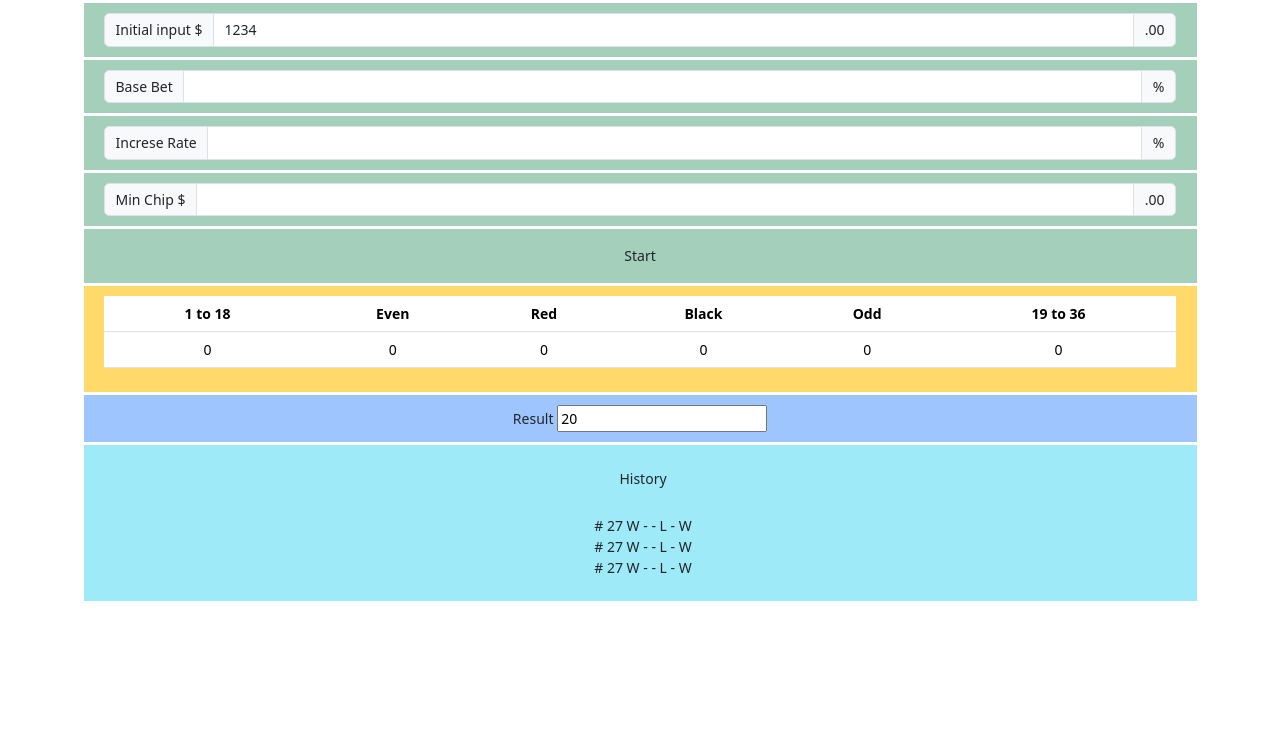
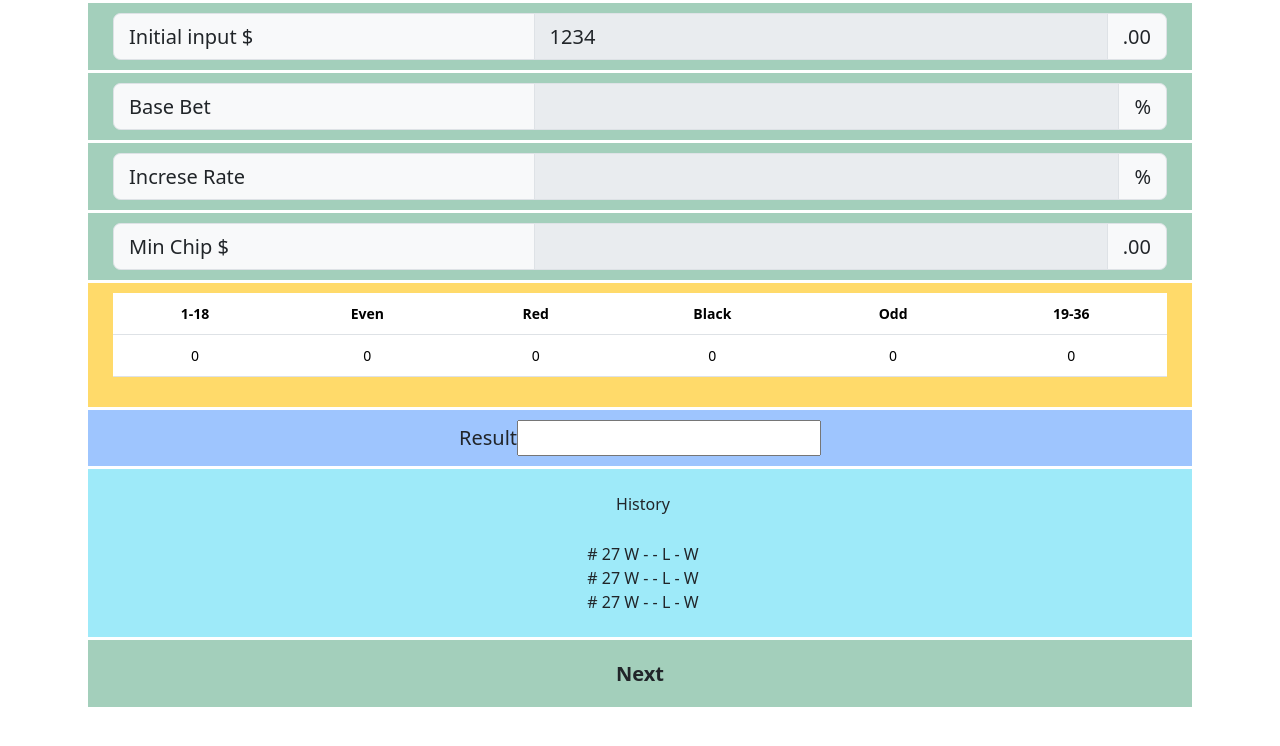
Before and after one commit to fotouhifar/noRolette, a plain HTML site: page index.html in a window 1280 px wide. Both pictures are taken after a click on the button "Start". Drawn offline with nearby package versions, Linux system fonts and the light colour scheme.

Commit message:
Initial game number added

```diff
--- a/index.html
+++ b/index.html
@@ -17,7 +17,7 @@
 	<div class="container text-center">
 		<div class="row" id="row1">
 			<div class="input-group">
-				<span class="input-group-text">Initial input $</span>
+				<span class="input-group-text igtleft">Initial input $</span>
 				<input type="number" class="form-control" id="initialInput" aria-label="Amount (to the nearest dollar)" value="1234">
 				<span class="input-group-text">.00</span>
 			</div>
@@ -25,7 +25,7 @@
 
 		<div class="row" id="row2">
 			<div class="input-group">
-				<span class="input-group-text">Base Bet</span>
+				<span class="input-group-text igtleft">Base Bet</span>
 				<input type="number" class="form-control" id="baseBet" aria-label="Amount (to the nearest dollar)">
 				<span class="input-group-text">%</span>
 			</div>
@@ -33,7 +33,7 @@
 
 		<div class="row" id="row3">
 			<div class="input-group">
-				<span class="input-group-text">Increse Rate</span>
+				<span class="input-group-text igtleft">Increse Rate</span>
 				<input type="number" class="form-control" id="increseRate" aria-label="Amount (to the nearest dollar)">
 				<span class="input-group-text">%</span>
 			</div>
@@ -41,7 +41,7 @@
 
 		<div class="row" id="row4">
 			<div class="input-group">
-				<span class="input-group-text">Min Chip $</span>
+				<span class="input-group-text igtleft">Min Chip $</span>
 				<input type="number" class="form-control" id="minChip" aria-label="Amount (to the nearest dollar)">
 				<span class="input-group-text">.00</span>
 			</div>
@@ -49,7 +49,7 @@
 
 		<div class="row" id="row45">
 		    <div class="col">
-				<button id="startbtn" class="btn">Start</button>
+				<button id="startbtn" class="btn btn-block">Start</button>
 			</div>
 		</div>
 
@@ -58,38 +58,31 @@
 				<table class="table">
 				  <thead>
 				    <tr>
-				      <th scope="col">1 to 18</th>
-				      <th scope="col">Even</th>
-				      <th scope="col">Red</th>
-				      <th scope="col">Black</th>
-				      <th scope="col">Odd</th>
-				      <th scope="col">19 to 36</th>
+				      <th scope="col" class="firstHalfCol">1-18</th>
+				      <th scope="col" class="evenCol">Even</th>
+				      <th scope="col" class="redCol">Red</th>
+				      <th scope="col" class="blackCol">Black</th>
+				      <th scope="col" class="oddCol">Odd</th>
+				      <th scope="col" class="secondHalfCol">19-36</th>
 				    </tr>
 				  </thead>
 				  <tbody>
 				    <tr>
-				      <td id="firstHalf">0</td>
-				      <td id="evenNumbers">0</td>
-				      <td id="redNumbers">0</td>
-				      <td id="blackNumbers">0</td>
-				      <td id="oddNumbers">0</td>
-				      <td id="secondHalf">0</td>
+				      <td id="firstHalf" class="firstHalfCol"><div class="selected">0</div></td>
+				      <td id="evenNumbers" class="evenCol"><div class="selected">0</div></td>
+				      <td id="redNumbers" class="redCol selected"><div class="selected">0</div></td>
+				      <td id="blackNumbers" class="blackCol unselected"><div class="selected">0</div></td>
+				      <td id="oddNumbers" class="oddCol"><div class="selected">0</div></td>
+				      <td id="secondHalf" class="secondHalfCol"><div class="selected">0</div></td>
 				    </tr>
 				  </tbody>
 				</table>
 			</div>
 		</div>
 
-
-
-		<div class="row" id="row6">
+ 		<div class="row" id="row6">
 		    <div class="col">
-		      <label>Result
-
-				  		      <input id="result" type="number">
-
-			  </label>
-
+		      <label>Result<input id="result" type="number"></label>
 			</div>
 		</div>
 
@@ -108,25 +101,19 @@
 				</div>
 			</div>
 		</div>
+		<div class="row" id="row8" hidden>
+		    <div class="col">
+				<button id="nextbtn" class="btn btn-block">Next</button>
+			</div>
+		</div>
+
 
 
 
 	</div>
 
 
-
-
-
-
-
-
-
-
-
-
-
-
-  </body>
+</body>
   <footer>
 	  <script src="rolette.js"></script>
 
--- a/rolette.css
+++ b/rolette.css
@@ -1,7 +1,10 @@
 html{
+	font-size: 20px;
+}
+table{
 	font-size: 14px;
 }
-#row1, #row2, #row3, #row4, #row45
+#row1, #row2, #row3, #row4, #row45, #row8
 {
 	background-color: #a3cfbb;
 }
@@ -16,9 +19,21 @@ html{
 #row7
 {
 	background-color: #9eeaf9;
+	font-size: 16px;
+
 }
 
 .row{
 	margin: 3px;
 	padding: 10px;
 }
+
+.btn{
+	border-radius: 0px;
+	font-size: 20px;
+	font-weight: bold;
+	width: 100%;}
+
+.igtleft{
+	width:40%;
+}
--- a/rolette.js
+++ b/rolette.js
@@ -1,22 +1,95 @@
+const history = [];
+var initialInput = 0;
+var baseBetvalue = 0;
+var increseRate = 0;
+var minChip = 0;
+var ballance = 0;
+var minBet = 0;
+
+var newChoice = 0;
+
+
+//*****************************************************************
+// Initiate the game
 function initiate(){
 	console.log("Initiating !")
 	console.log( Math.floor((Math.random() * 36) + 1));
-	$("#result").val(46434)
+	$("#result").val()
 }
 
+//*****************************************************************
+// Click on START Button
+$("#nextbtn").on("click", function() {
+	lastResult = $("#result").val()
+
+  if(0<= lastResult && lastResult <= 36 && lastResult != '')
+  {
+    console.log("Next Game!")
+    first_bet();
+
+  }
+  $("#result").val('')
+
+});
+
+//*****************************************************************
+// Click on START Button
 $("#startbtn").on("click", function() {
-  console.log("Handler for `click` called.");
-  $("#result").val(Math.round( Math.random() * 35 +1 ))
 
+
+  initialInput = $("#initialInput").val();
+  baseBetvalue = $("#baseBet").val();
+  increseRate = $("#increseRate").val();
+  minChip = $("#minChip").val();
+  ballance = initialInput
+
+  /*
+  if(next_choice){
+    $("#firstHalf > div").text(2*baseBetvalue)
+
+    history.push([baseBetvalue,'e','w','l'])
+    console.log(history)
+  }
+  */
+
+  $("#row45").attr("hidden", true);
+  $("#initialInput").attr("disabled", true);
+  $("#baseBet").attr("disabled", true);
+  $("#increseRate").attr("disabled", true);
+  $("#minChip").attr("disabled", true);
+  $("#row8").attr("hidden", false);
+
+  first_bet()
 
 } );
 
+//*****************************************************************
+// Fill out first bets
+function first_bet(){
+  minBet = Math.round(Math.max(ballance*baseBetvalue/300 , minChip),0);
+  newChoice = rolle()
+	$("#result").val()
 
-function first_bet(){
+
+  $("#firstHalf > div").text(minBet*is_first_half(newChoice))
+  $("#secondHalf > div").text(minBet* is_second_half(newChoice))
+
+  $("#evenNumbers > div").text(minBet*is_even(newChoice))
+  $("#oddNumbers > div").text(minBet* is_odd(newChoice))
+
+  $("#redNumbers > div").text(minBet*is_red(newChoice))
+  $("#blackNumbers > div").text(minBet* is_black(newChoice))
+  console.log("newChoice =",newChoice);
 
 }
 
-
+//*****************************************************************
+// Rolle a new number
+function rolle(){
+  return Math.round( Math.random() * 35 +1);
+}
+//*****************************************************************
+// On Load
 
 $( document ).ready(function() {
 	game_num = 0;
@@ -24,8 +97,30 @@ $( document ).ready(function() {
     console.log( "Game number", game_num);
     initiate();
 
-//    console.log( Math.round( Math.random() * 35 +1 ));
+});
 
 
+//*****************************************************************
+function is_first_half(value){
+  return value < 19
+}
+function is_second_half(value){
+  return value >= 19
+}
 
-});
+function is_red(value){
+  return [1,3,5,7,9,12,14,16,18,19,21,23,25,27,30,32,34,36].includes(value)
+}
+function is_black(value){
+  return [2,4,6,8,10,11,13,15,17,20,22,24,26,28,29,31,33,35].includes(value)
+}
+
+function is_odd(value){
+  return value % 2 == 1
+}
+function is_even(value){
+  return value % 2 == 0
+}
+function next_choice(){
+  return (Math.round( Math.random() * 100 +1 ) % 2) == 1
+}
```
Also changed, not shown: 1 other file.
